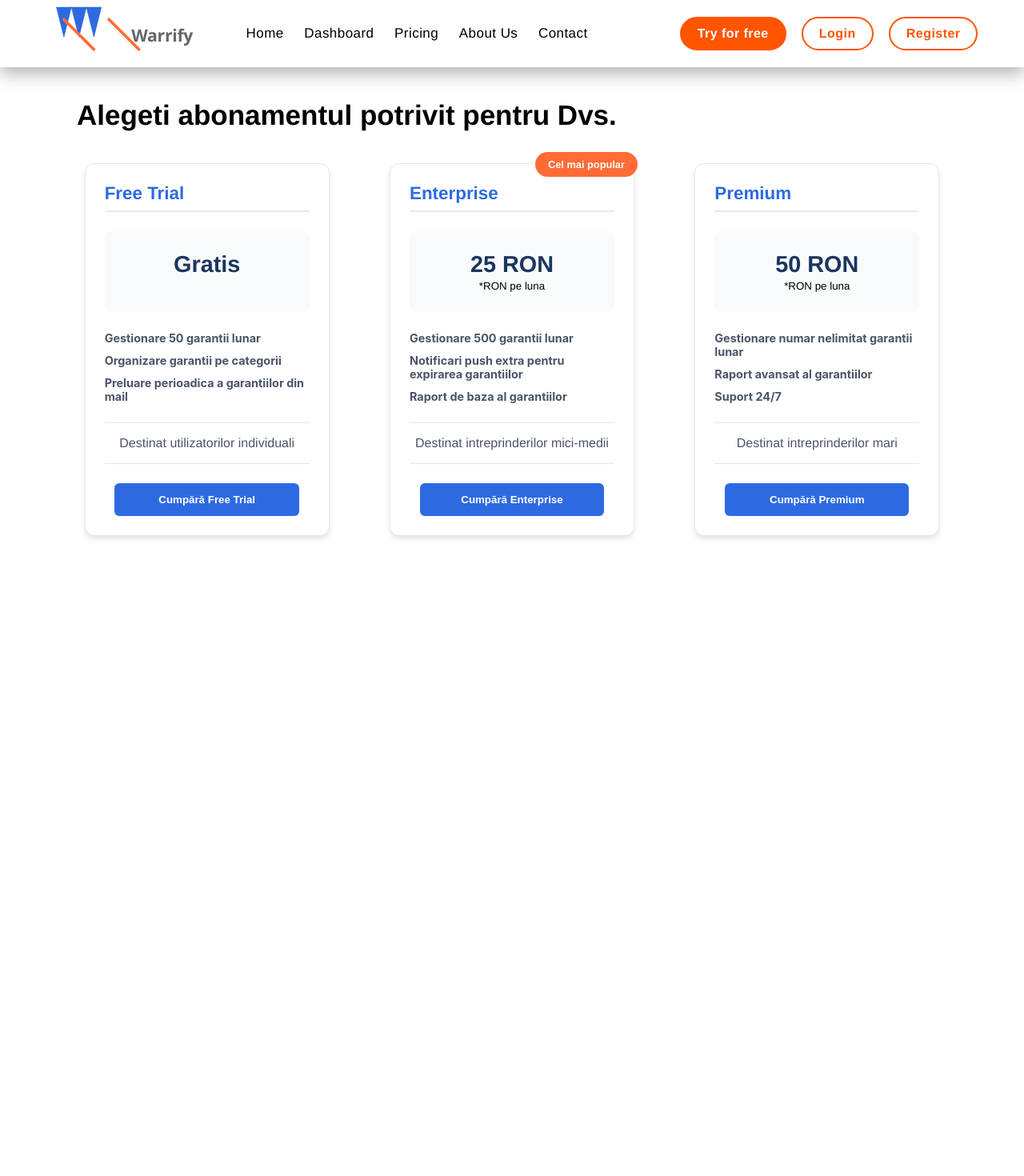
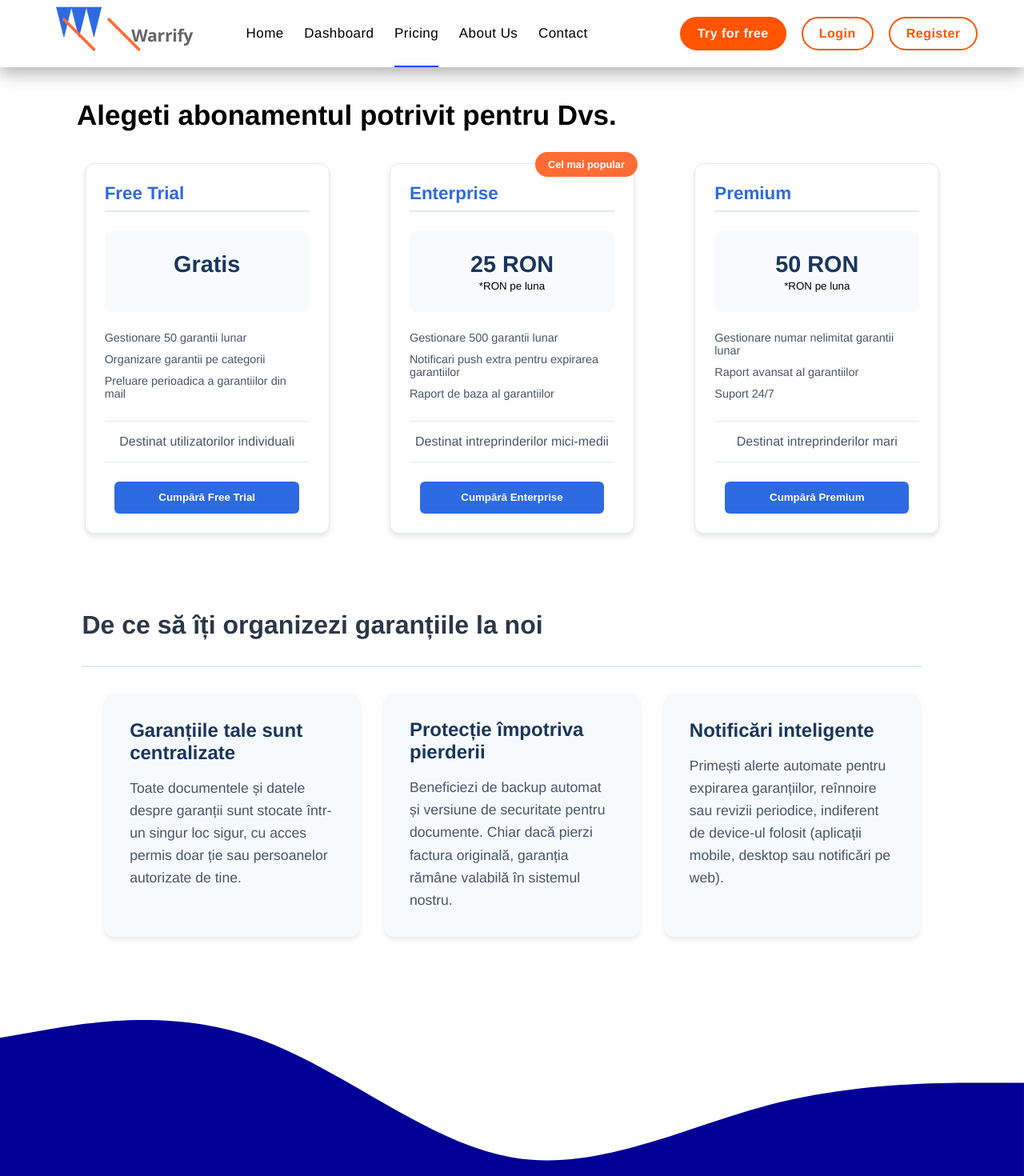
Before and after one commit to vlad180520/Warrify, a React (Vite) app in the folder Front-end/: page /pricing in a window 1280 px wide. Shown: the top 1470 px of the page at 80% size. Before the commit the page ends 800 px from the top, so only its background shows below. Built offline with nearby package versions, Linux system fonts and the light colour scheme.

Commit message:
Schimbari home + Footer + Beneficii pricing

```diff
--- /dev/null
+++ b/Front-end/src/components/Footer.css
@@ -0,0 +1,2 @@
+footer {
+}
--- /dev/null
+++ b/Front-end/src/components/Footer.tsx
@@ -0,0 +1,33 @@
+import './Footer.css'
+
+function Footer() {
+    return (
+        <footer
+            style={{
+                width: "100vw",          /* Forțează lățimea să fie întreaga lățime a viewport-ului */
+                height: "35vh",          /* Înălțimea se calculează automat pe baza aspect ratio */
+                overflow: "hidden",      /* Ascunde orice conținut care depășește containerul */
+                marginLeft: "-50vw",     /* Compensează pentru aliniere la centru (dacă e necesar) */
+                left: "50%",             /* Centrează containerul pe orizontală */
+                position: "relative",    /* Permite ajustări de poziție */
+            }}
+        >
+            <svg
+                viewBox="0 0 385 91"     /* Aspect ratio: 385 / 91 ≈ 4.23:1 */
+                preserveAspectRatio="xMidYMid meet"
+                style={{
+                    width: "100%",         /* Umple întreaga lățime a containerului (100vw) */
+                    height: "auto",        /* Calculează înălțimea proporțional cu viewBox */
+                }}
+            >
+                <path
+                    fillRule="evenodd"
+                    clipRule="evenodd"
+                    d="M0 6.72242L16.0417 3.91316C32.0833 1.10391 64.1667 -4.51459 96.25 6.72242C128.333 17.9594 160.417 46.052 192.5 51.6705C224.583 57.289 256.667 40.4334 288.75 32.0057C320.833 23.5779 352.917 23.5779 368.958 23.5779H385V91H368.958C352.917 91 320.833 91 288.75 91C256.667 91 224.583 91 192.5 91C160.417 91 128.333 91 96.25 91C64.1667 91 32.0833 91 16.0417 91H0V6.72242Z"
+                    fill="#000096"
+                />
+            </svg>
+        </footer>
+    )
+}
+export default Footer
--- /dev/null
+++ b/Front-end/src/components/GarantiiBenefits.css
@@ -0,0 +1,47 @@
+.garantii-benefits {
+    width: 80vw;
+    margin: 2rem auto;
+    padding: 0 1rem;
+  }
+  .flex-benefit {
+    justify-content: center;
+    align-items: center;
+    display: flex;
+    gap: 2vw;
+    flex-wrap: wrap;
+  }
+  .title-benefit {
+    margin-left: -2vw;
+    text-align: left;
+    color: #2d3748;
+    font-size: 2rem;
+    padding-bottom: 4vh;
+    margin-bottom: 4vh;
+  }
+
+  .benefit-card {
+    background: #f7fafc;
+    border-radius: 12px;
+    padding: 2rem;
+    width: 20vw;
+    min-height: 30vh;
+    margin-bottom: 1.5rem;
+    box-shadow: 0 4px 6px -1px rgba(0, 0, 0, 0.1);
+    transition: transform 0.2s;
+  }
+
+  .benefit-card:hover {
+    transform: translateY(-3px);
+  }
+
+  .benefit-title {
+    color: #1a365d;
+    font-size: 1.5rem;
+    margin-bottom: 1rem;
+  }
+
+  .benefit-description {
+    color: #4a5568;
+    line-height: 1.6;
+    font-size: 1.1rem;
+  }
--- /dev/null
+++ b/Front-end/src/components/GarantiiBenefits.tsx
@@ -0,0 +1,36 @@
+import './GarantiiBenefits.css'
+
+function GarantiiBenefits() {
+    return (
+        <section className="garantii-benefits">
+            <h2 className="title-benefit">De ce să îți organizezi garanțiile la noi</h2>
+            <div className="flex-benefit">
+                <div className="benefit-card">
+                    <h3 className="benefit-title">Garanțiile tale sunt centralizate</h3>
+                    <p className="benefit-description">
+                        Toate documentele și datele despre garanții sunt stocate într-un singur loc sigur,
+                        cu acces permis doar ție sau persoanelor autorizate de tine.
+                    </p>
+                </div>
+
+                <div className="benefit-card">
+                    <h3 className="benefit-title">Protecție împotriva pierderii</h3>
+                    <p className="benefit-description">
+                        Beneficiezi de backup automat și versiune de securitate pentru documente.
+                        Chiar dacă pierzi factura originală, garanția rămâne valabilă în sistemul nostru.
+                    </p>
+                </div>
+
+                <div className="benefit-card">
+                    <h3 className="benefit-title">Notificări inteligente</h3>
+                    <p className="benefit-description">
+                        Primești alerte automate pentru expirarea garanțiilor, reînnoire sau revizii periodice,
+                        indiferent de device-ul folosit (aplicații mobile, desktop sau notificări pe web).
+                    </p>
+                </div>
+            </div>
+        </section>
+    );
+};
+
+export default GarantiiBenefits
--- a/Front-end/src/components/Header.css
+++ b/Front-end/src/components/Header.css
@@ -102,3 +102,6 @@ li.listSectiuni:hover::after {
 .w-letter { fill: #2d6ae2; }
         .cross-line { stroke: #ff6b35; stroke-width: 8; }
         .text { font-family: Arial, sans-serif; font-size: 48px; font-weight: bold; fill: #2d6ae2; }
+li.active::after {
+    background-color: #0047ff;
+}
--- a/Front-end/src/components/Header.tsx
+++ b/Front-end/src/components/Header.tsx
@@ -5,19 +5,22 @@ import React from 'react';
 import './Header.css'
 import Logo from '../assets/Logo'
 
+
 const isLoggedIn = false
 function Header() {
+
+    let location =useLocation().pathname;
     return (
         <>
             <div className="header">
                 <div className="leftSide">
                     <Link to="/home"><Logo/></Link>
                     <ul className='textSectiuni'>
-                    <Link to="/home" className='textSectiuni'><li className='listSectiuni'>Home</li></Link>
-                    <Link to="/dashboard" className='textSectiuni'><li className='listSectiuni'>Dashboard</li></Link>
-                    <Link to="/pricing" className='textSectiuni'><li className='listSectiuni'>Pricing</li></Link>
-                    <Link to="/about" className='textSectiuni'><li className='listSectiuni'>About Us</li></Link>
-                    <Link to="/contact" className='textSectiuni'><li className='listSectiuni'>Contact</li></Link>
+                    <Link to="/home" className='textSectiuni'><li className={`listSectiuni ${location=='/home'&&'active'}`}>Home</li></Link>
+                    <Link to="/dashboard" className='textSectiuni'><li className={`listSectiuni ${location=='/dashboard'&&'active'}`}>Dashboard</li></Link>
+                    <Link to="/pricing" className='textSectiuni'><li className={`listSectiuni ${location=='/pricing'&&'active'}`}>Pricing</li></Link>
+                    <Link to="/about" className='textSectiuni'><li className={`listSectiuni ${location=='/about'&&'active'}`}>About Us</li></Link>
+                    <Link to="/contact" className='textSectiuni'><li className={`listSectiuni ${location=='/contact'&&'active'}`}>Contact</li></Link>
                     </ul>
                 </div>
                 <div className="rightSide">
--- a/Front-end/src/components/PricingColumns.css
+++ b/Front-end/src/components/PricingColumns.css
@@ -6,6 +6,7 @@
     padding-top: 0 !important;
     padding: 1rem;
     margin: 0 auto;
+    margin-bottom: 10vh;
   }
 
   .pricing-column {
--- a/Front-end/src/pages/Home.tsx
+++ b/Front-end/src/pages/Home.tsx
@@ -1,6 +1,8 @@
 import Header from "../components/Header"
 import './styles/Home.css'
-
+import info from '../assets/info.png'
+import dash from '../assets/dashboard.png'
+import Footer from "../components/Footer"
 function Home() {
     return (
         <>
@@ -8,15 +10,44 @@ function Home() {
             <div className="background">
                 <div className="main-content">
                     <div className="text">
-                        <p>Warrify</p>
+                        <h2>Warrify makes organizing <br></br>invoices easy</h2>
                         <p>A new way of managing warranties</p>
                         <p>Efficient. Organized. Simple</p>
                     </div>
                     <div className="image">
-                        <img src="./../assets/info.png" alt="da"/>
+                        <img src={info} />
                     </div>
                 </div>
             </div>
+            <div className="main-content mtop">
+                <div className="image">
+                    <img src={dash} />
+                </div>
+                <div className="text second">
+                    <h2>Advanced reports and easy to use dashboard</h2>
+                    <p>Reduces 80% of work</p>
+                </div>
+            </div>
+            <div className="main-content">
+                    <div className="text second">
+                        <h2>Warrify makes organizing <br></br>invoices easy</h2>
+                        <p>A new way of managing warranties</p>
+                        <p>Efficient. Organized. Simple</p>
+                    </div>
+                    <div className="image">
+                        <img src={info} />
+                    </div>
+                </div>
+                <div className="main-content mtop">
+                <div className="image">
+                    <img src={dash} />
+                </div>
+                <div className="text second">
+                    <h2>Advanced reports and easy to use dashboard</h2>
+                    <p>Reduces 80% of work</p>
+                </div>
+            </div>
+            <Footer />
         </>
     )
 }
--- a/Front-end/src/pages/Pricing.tsx
+++ b/Front-end/src/pages/Pricing.tsx
@@ -1,6 +1,9 @@
 import Header from "../components/Header"
 import './styles/Pricing.css'
 import PricingColumns from "../components/PricingColumns"
+import Footer from "../components/Footer"
+import GarantiiBenefits from "../components/GarantiiBenefits"
+
 function Pricing() {
     return (
         <>
@@ -10,7 +13,9 @@ function Pricing() {
                     Alegeti abonamentul potrivit pentru Dvs.
                 </div>
                 <PricingColumns />
+                <GarantiiBenefits />
             </div>
+            <Footer />
         </>
     )
 }
--- a/Front-end/src/pages/styles/Home.css
+++ b/Front-end/src/pages/styles/Home.css
@@ -1,16 +1,46 @@
 .background {
     background-image: linear-gradient(180deg, #000096 25%, #0097ff 110%) !important;
     background-size: 100% auto;
+    display: flex;
+    align-items: center;
     height: 65vh;
-    transition: box-shadow 0.25s ease-in-out 0.1s;
-
-    display: grid;
-    place-items: center;
 }
 
-p {
-    font-family: Inter;
-    color: black;
-    font-size: 30px;
-    font-weight: bolder;
+.main-content h2 {
+    color: rgb(255, 255, 255);
+    font-size: 57px;
+    border: 0;
+    padding: 0;
 }
+.main-content p {
+    color: rgba(255, 255, 255, 0.807);
+    padding-top: 1.5vh;
+    font-size: 23px;
+}
+.mtop {
+    padding-top: 10vh;
+    padding-bottom: 10vh;
+}
+.main-content {
+    position: relative;
+    display: flex;
+    width: 85vw;
+    justify-content: center;
+    align-items: center;
+}
+.second h2{
+    font-size: 40px;
+    color: black !important;
+}
+.second p {
+    color: rgb(69, 69, 69) !important
+}
+.text {
+    width: 40vw;
+}
+.image {
+    width: 30vw;
+}
+.image img {
+    width: 100%;
+}
--- a/Front-end/src/pages/styles/Pricing.css
+++ b/Front-end/src/pages/styles/Pricing.css
@@ -10,4 +10,5 @@
 }
 .mainPricing {
     width: 90vw;
+    margin-bottom: 10vh;
 }
```
Also changed, not shown: Front-end/src/assets/dashboard.png (added). Lines whose indentation alone changed are shown as unchanged.
